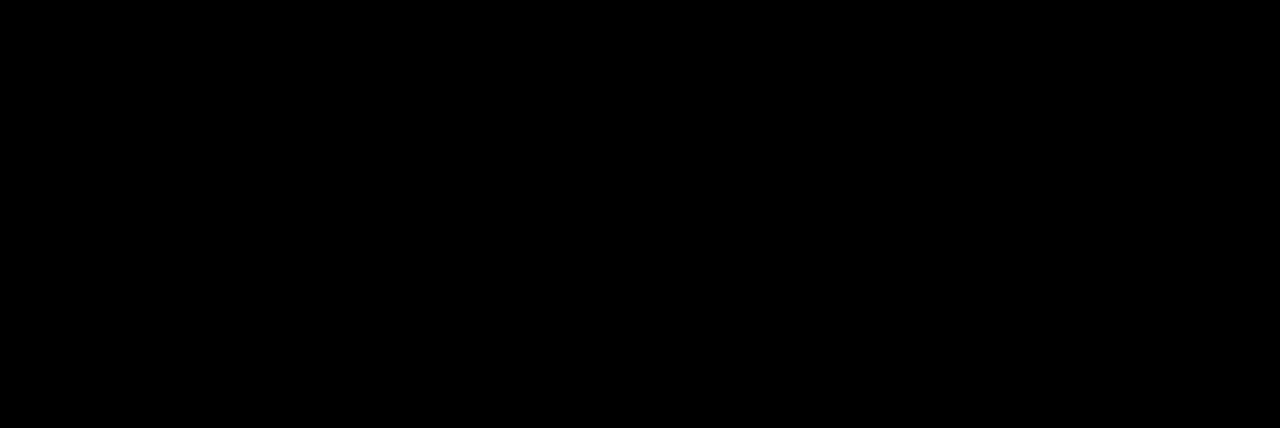
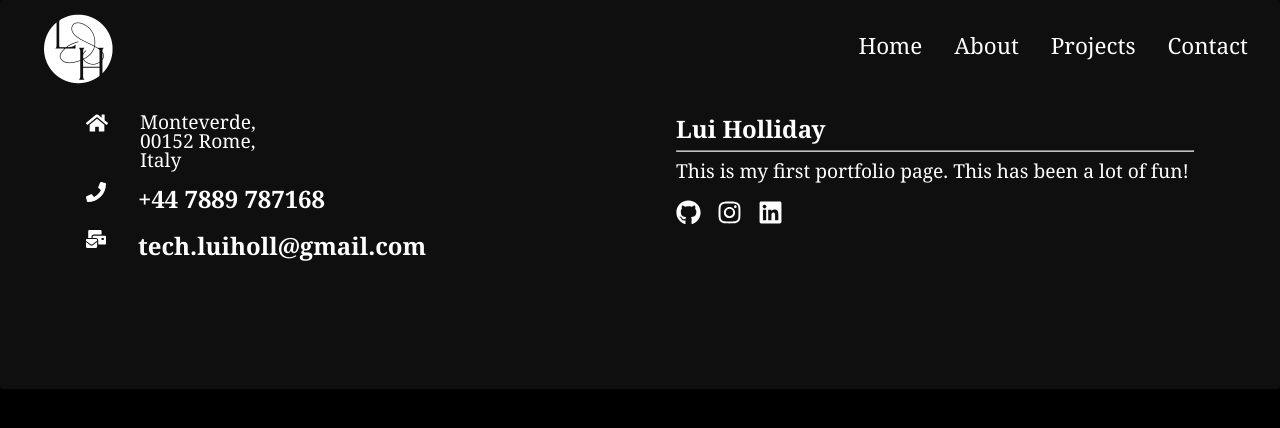
Before and after one commit to luiHoll97/Portfolio, a React (Create React App) app: page /projects in a window 1280 px wide. Shown: the top 428 px of the page. Built offline with nearby package versions, Linux system fonts and the light colour scheme; the HTML template or start-up script is replaced by a standard one.

Commit message:
NavBar & Footer added to all routes

```diff
--- a/src/routes/About.tsx
+++ b/src/routes/About.tsx
@@ -1,9 +1,13 @@
 import React from "react";
+import Footer from "../components/Footer/Footer";
+import NavBar from "../components/NavBar/NavBar";
 
 const About = (): JSX.Element => {
   return (
     <div>
+      <NavBar/>
       <h1>about</h1>
+      <Footer/>
     </div>
   );
 };
--- a/src/routes/Contact.tsx
+++ b/src/routes/Contact.tsx
@@ -1,9 +1,13 @@
 import React from "react";
+import Footer from "../components/Footer/Footer";
+import NavBar from "../components/NavBar/NavBar";
 
 const Contact = (): JSX.Element => {
   return (
     <div>
+      <NavBar/>
       <h1>contact MEEEEEE</h1>
+      <Footer/>
     </div>
   );
 };
--- a/src/routes/Home.tsx
+++ b/src/routes/Home.tsx
@@ -3,12 +3,14 @@
 // === Components ===
 import NavBar from "../components/NavBar/NavBar";
 import BackgroundImg from "../components/BackgroundImg/BackgroundImg";
+import Footer from "../components/Footer/Footer";
 
 const Home = (): JSX.Element => {
   return (
     <div>
       <NavBar />
       <BackgroundImg />
+      <Footer/>
     </div>
   );
 };
--- a/src/routes/Projects.tsx
+++ b/src/routes/Projects.tsx
@@ -1,7 +1,14 @@
 import React from "react";
+import Footer from "../components/Footer/Footer";
+import NavBar from "../components/NavBar/NavBar";
 
 const Projects = (): JSX.Element => {
-  return <div></div>;
+  return (
+    <div>
+      <NavBar/>
+      <Footer/>
+    </div>
+  )
 };
 
 export default Projects;
```
